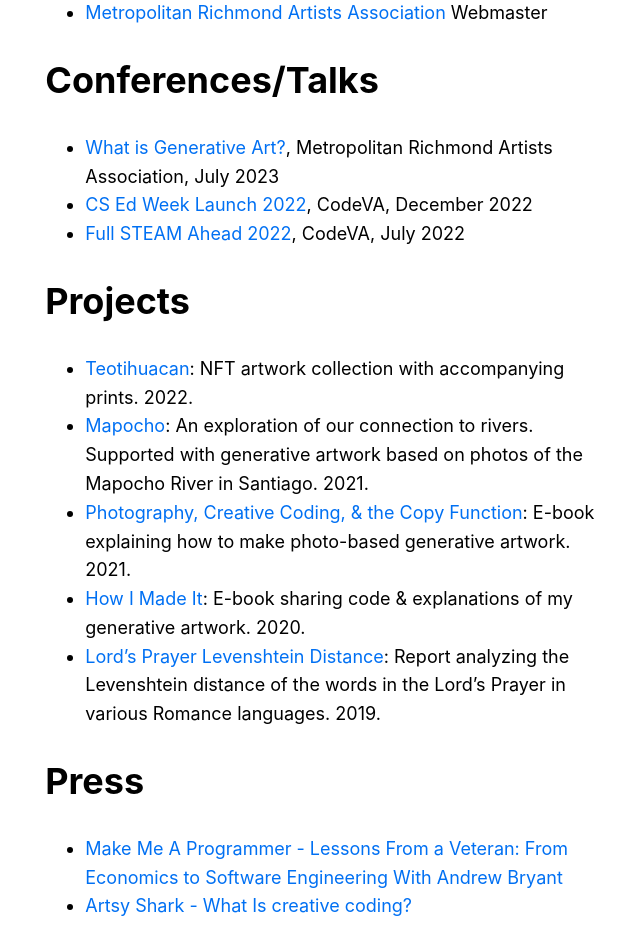
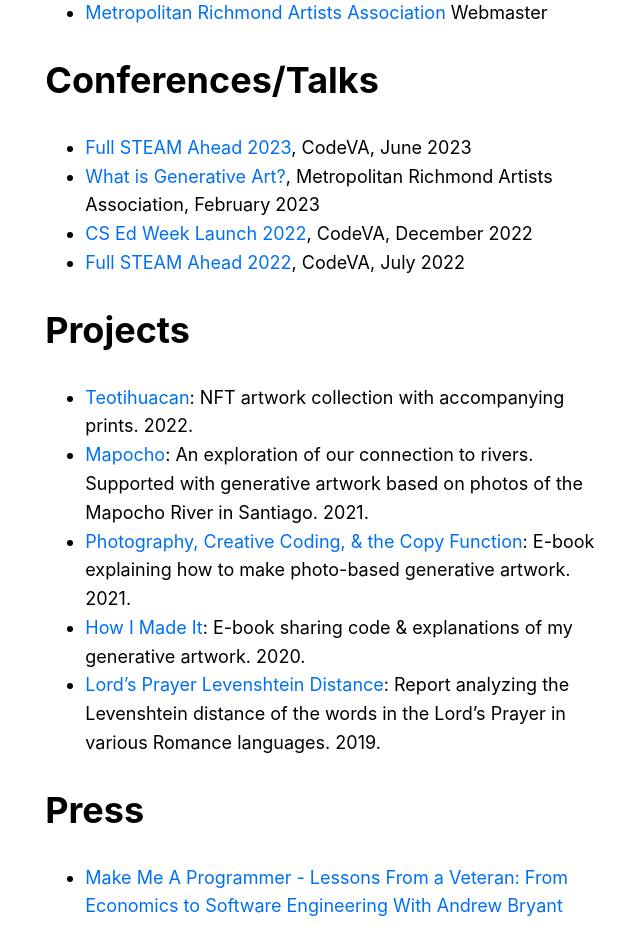
Before and after one commit to apbryant/website, a Next.js app: page /cv in a window 1280 px wide. Shown: the part 3000-3925 px from the top of the page, without its empty margins (308-948 px from the left). Built offline with nearby package versions, Linux system fonts and the light colour scheme.

Commit message:
update cv

```diff
--- a/pages/cv.js
+++ b/pages/cv.js
@@ -86,7 +86,8 @@
 
   <h1>Conferences/Talks</h1>
   <ul>
-  <li><a href="https://metrorichmondart.org/upcoming-event-february-11-2023-andrew-bryant-generative-art/">What is Generative Art?</a>, Metropolitan Richmond Artists Association, July 2023</li>
+    <li><a href="https://www.codevirginia.org/event/full-steam-ahead-2023/">Full STEAM Ahead 2023</a>, CodeVA, June 2023</li>
+  <li><a href="https://metrorichmondart.org/upcoming-event-february-11-2023-andrew-bryant-generative-art/">What is Generative Art?</a>, Metropolitan Richmond Artists Association, February 2023</li>
   <li><a href="https://www.codevirginia.org/event/computer-science-education-week-2022/">CS Ed Week Launch 2022</a>, CodeVA, December 2022</li>
     <li><a href="https://www.codevirginia.org/event/full-steam-ahead-2022/">Full STEAM Ahead 2022</a>, CodeVA, July 2022</li>
   </ul>
```
